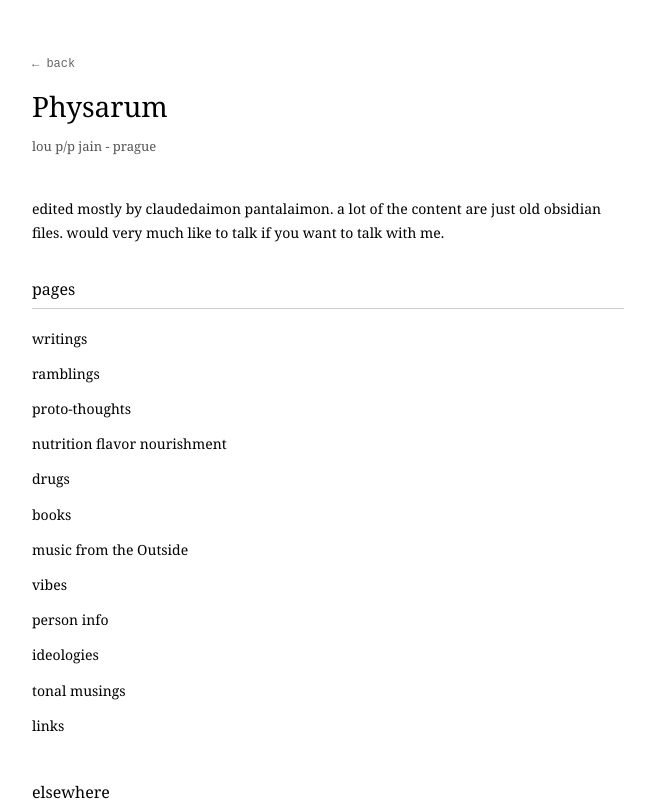
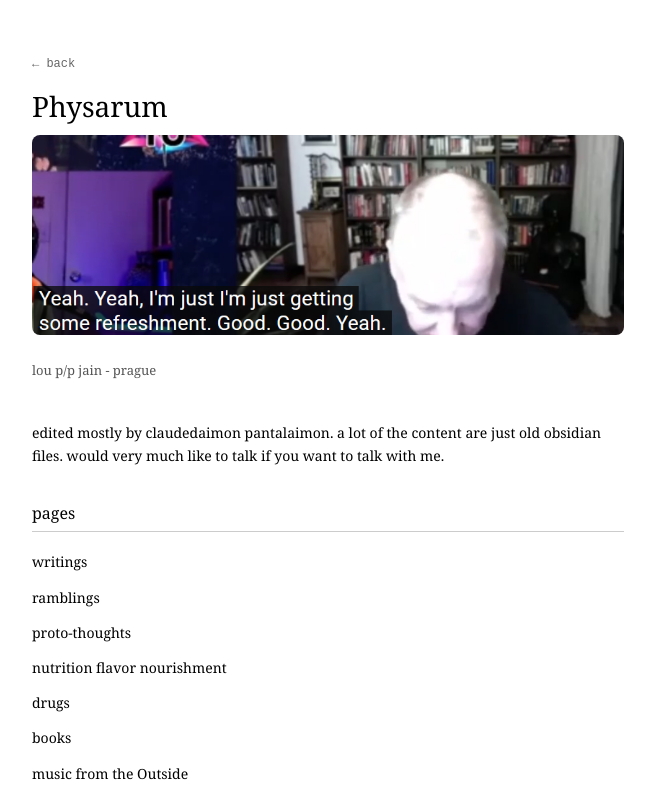
Before and after one commit to Lupp-netizen/Physarum, a Next.js app: page / in a window 1280 px wide. Both pictures are taken after a click on the button "plain". Shown: the top 800 px of the page, without its empty margins (312-967 px from the left). Built offline with nearby package versions, Linux system fonts and the light colour scheme; a web font is replaced by a local one.

Commit message:
Add hero image to plain mode

```diff
--- a/pages/index.js
+++ b/pages/index.js
@@ -99,6 +99,9 @@ const HomePage = () => {
         </div>
 
         <h1 style={{ fontSize: '28px', fontWeight: 'normal', marginBottom: '4px' }}>Physarum</h1>
+
+        <img src="/Snímek%20obrazovky%202026-02-27%20215519.png" alt="" className="w-full max-w-md mx-auto mb-6 rounded-lg" style={{ maxWidth: '100%', height: 'auto' }} />
+
         <p style={{ fontSize: '13px', color: '#555', marginBottom: '40px' }}>
           lou p/p jain - prague
         </p>
```
Also changed, not shown: public/Snímek obrazovky 2026-02-27 215519.png (added).
